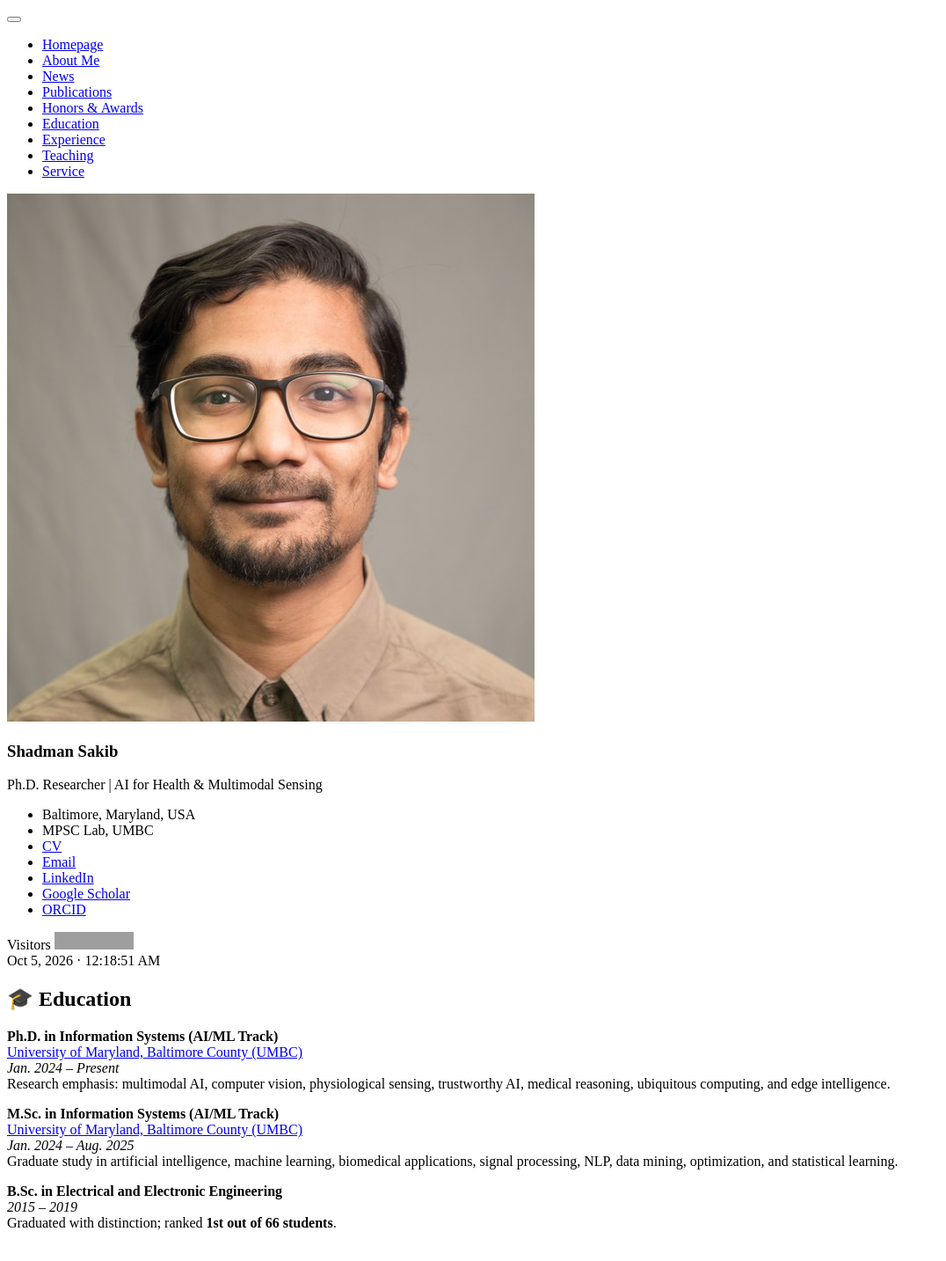
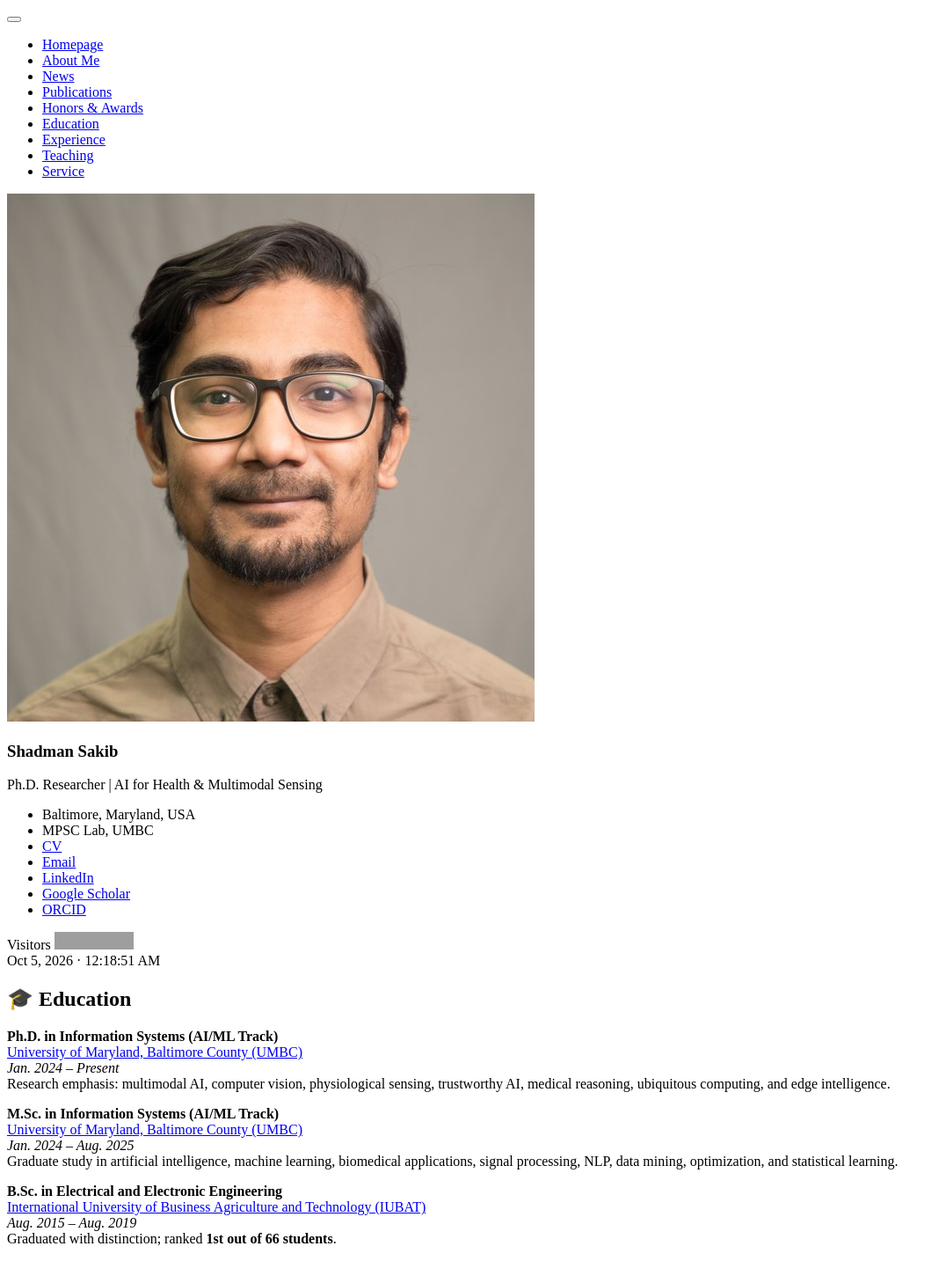
Before and after one commit to sakibshadman/sakibshadman.github.io, a Jekyll site: the page built from _pages/includes/education.md, in a window 1280 px wide. Shown: the whole page at 88% size, without its empty margins (0-1076 px from the left). Built offline with Jekyll 4.4.1, drawn with Linux system fonts in a browser that asks for light colours; our own code applies the rules of GitHub Pages for plain Markdown files; grey boxes are pictures that could not be loaded.

Commit message:
Update education.md

```diff
--- a/_pages/includes/education.md
+++ b/_pages/includes/education.md
@@ -11,5 +11,6 @@ Research emphasis: multimodal AI, computer vision, physiological sensing, trustw
 Graduate study in artificial intelligence, machine learning, biomedical applications, signal processing, NLP, data mining, optimization, and statistical learning.
 
 **B.Sc. in Electrical and Electronic Engineering**
-*2015 – 2019*
+[International University of Business Agriculture and Technology (IUBAT)](https://iubat.edu/)
+*Aug. 2015 – Aug. 2019*
 Graduated with distinction; ranked **1st out of 66 students**.
```
